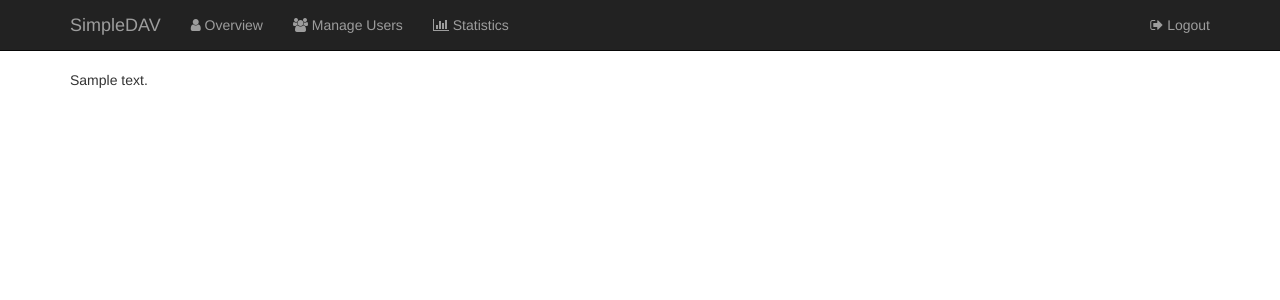
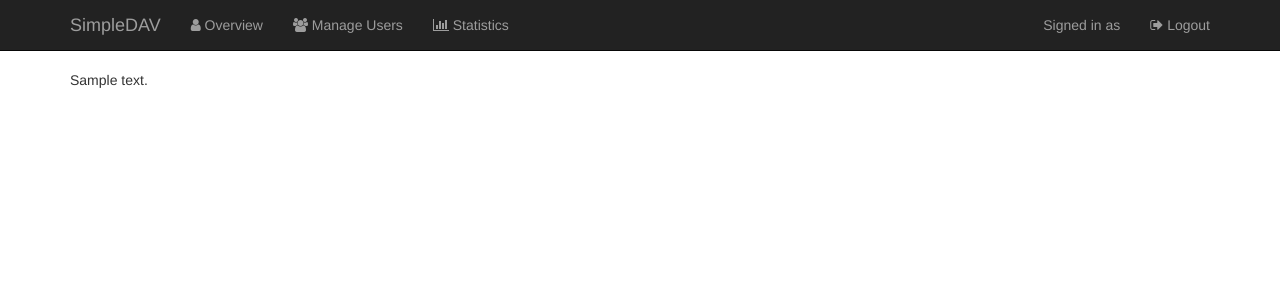
Before and after one commit to mengelbrecht/simple-dav, a PHP site: template templates/layout.php in a window 1280 px wide. Shown: the top 300 px of the page. Run offline with PHP 8.4, Linux system fonts and the light colour scheme; the template is opened without the code that fills it: most values are stand-ins (such as "Sample title", 1, 10 or a date in 2020); data that the repository does not hold is empty; some libraries are stand-ins or nearby versions.

Commit message:
display which user is logged in

```diff
--- a/templates/layout.php
+++ b/templates/layout.php
@@ -37,6 +37,7 @@
                 </li>
             </ul>
             <ul class="nav navbar-nav navbar-right">
+                <li class="navbar-text">Signed in as <?= SimpleDAV\Utils::escape($username) ?></li>
                 <li><a href="?action=logout"><i class="fa fa-sign-out"></i> Logout</a></li>
             </ul>
         </div>
```
